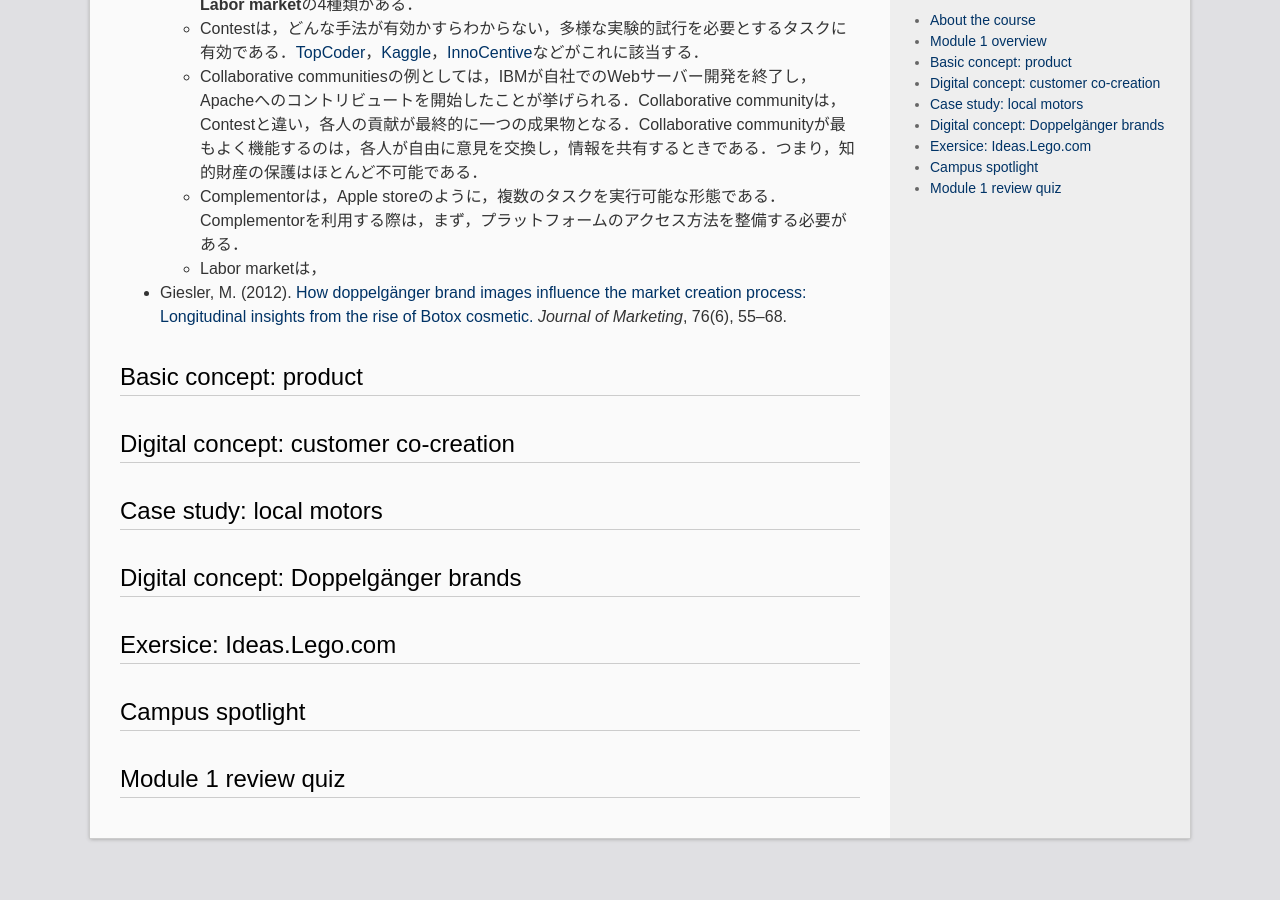
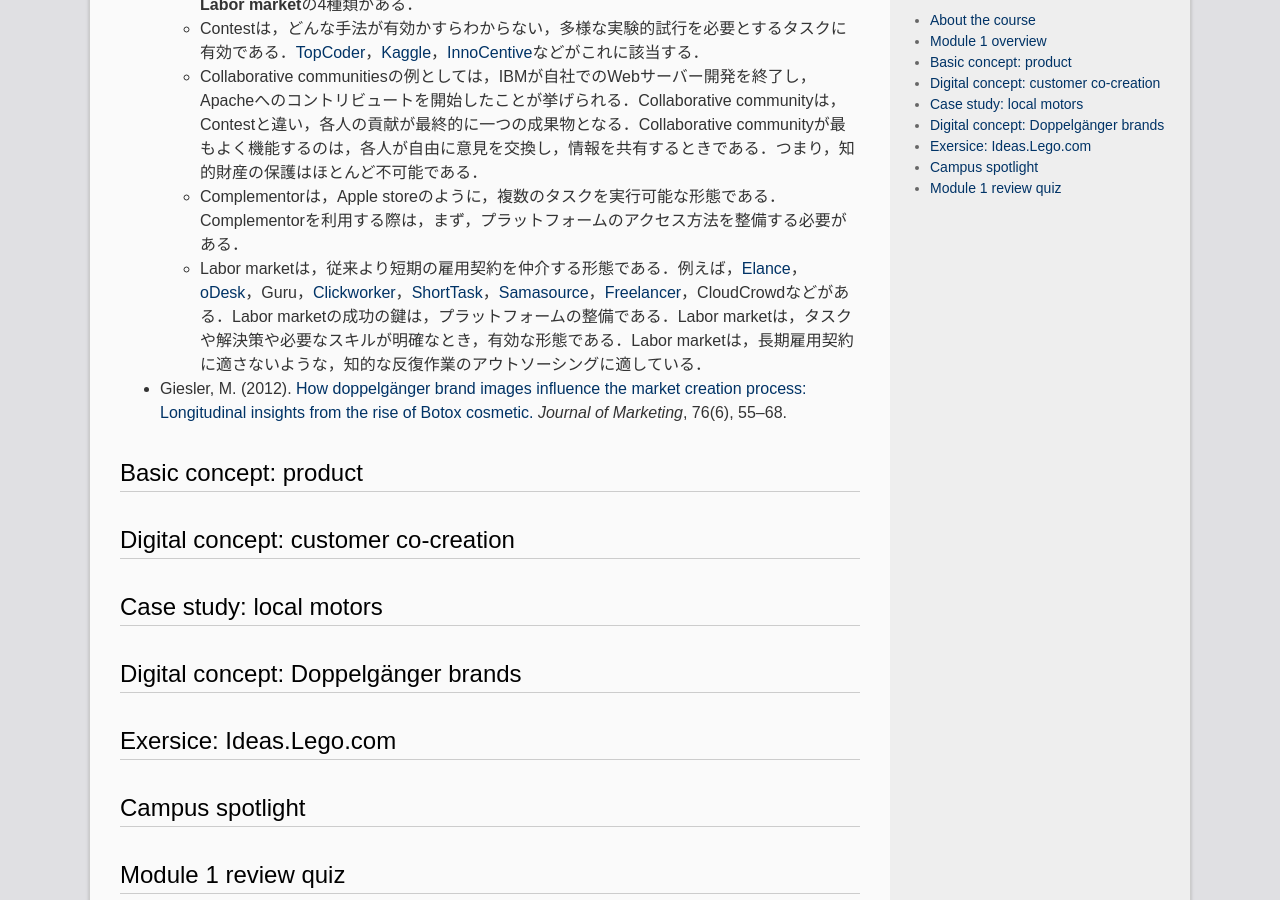
Before and after one commit to madoreenu/haltaro.github.io, a Jekyll site: the page built from _posts/2017-11-08-digital-marketing-1.md, in a window 1280 px wide and 900 px high, scrolled down 1034 px. Built offline with Jekyll 4.4.1, drawn with Linux system fonts in a browser that asks for light colours.

Commit message:
Finish HBR

```diff
--- a/_posts/2017-11-08-digital-marketing-1.md
+++ b/_posts/2017-11-08-digital-marketing-1.md
@@ -25,7 +25,7 @@ categories:
   * Contestは，どんな手法が有効かすらわからない，多様な実験的試行を必要とするタスクに有効である．[TopCoder](https://www.topcoder.com/)，[Kaggle](https://www.kaggle.com/)，[InnoCentive](https://www.innocentive.com/)などがこれに該当する．
   * Collaborative communitiesの例としては，IBMが自社でのWebサーバー開発を終了し，Apacheへのコントリビュートを開始したことが挙げられる．Collaborative communityは，Contestと違い，各人の貢献が最終的に一つの成果物となる．Collaborative communityが最もよく機能するのは，各人が自由に意見を交換し，情報を共有するときである．つまり，知的財産の保護はほとんど不可能である．
   * Complementorは，Apple storeのように，複数のタスクを実行可能な形態である．Complementorを利用する際は，まず，プラットフォームのアクセス方法を整備する必要がある．
-  * Labor marketは，
+  * Labor marketは，従来より短期の雇用契約を仲介する形態である．例えば，[Elance](https://www.elance.com/php/landing/main/login.php?redirect=)，[oDesk](https://www.upwork.com/)，Guru，[Clickworker](https://www.clickworker.com/)，[ShortTask](http://www.shorttask.com/)，[Samasource](https://www.samasource.org/)，[Freelancer](https://www.freelancer.com/?utm_expid=294858-553.v56tHEK5QEmWFNtoUUBcgw.0)，CloudCrowdなどがある．Labor marketの成功の鍵は，プラットフォームの整備である．Labor marketは，タスクや解決策や必要なスキルが明確なとき，有効な形態である．Labor marketは，長期雇用契約に適さないような，知的な反復作業のアウトソーシングに適している．
 * Giesler, M. (2012). [How doppelgänger brand images influence the market creation process: Longitudinal insights from the rise of Botox cosmetic.](https://archive.ama.org/archive/AboutAMA/Pages/AMA%20Publications/AMA%20Journals/Journal%20of%20Marketing/TOCs/SUM_2012.6/doppelganger-brand-images.aspx) *Journal of Marketing*, 76(6), 55–68.
 
 # Basic concept: product
```
Also changed, not shown: 2 other files.
